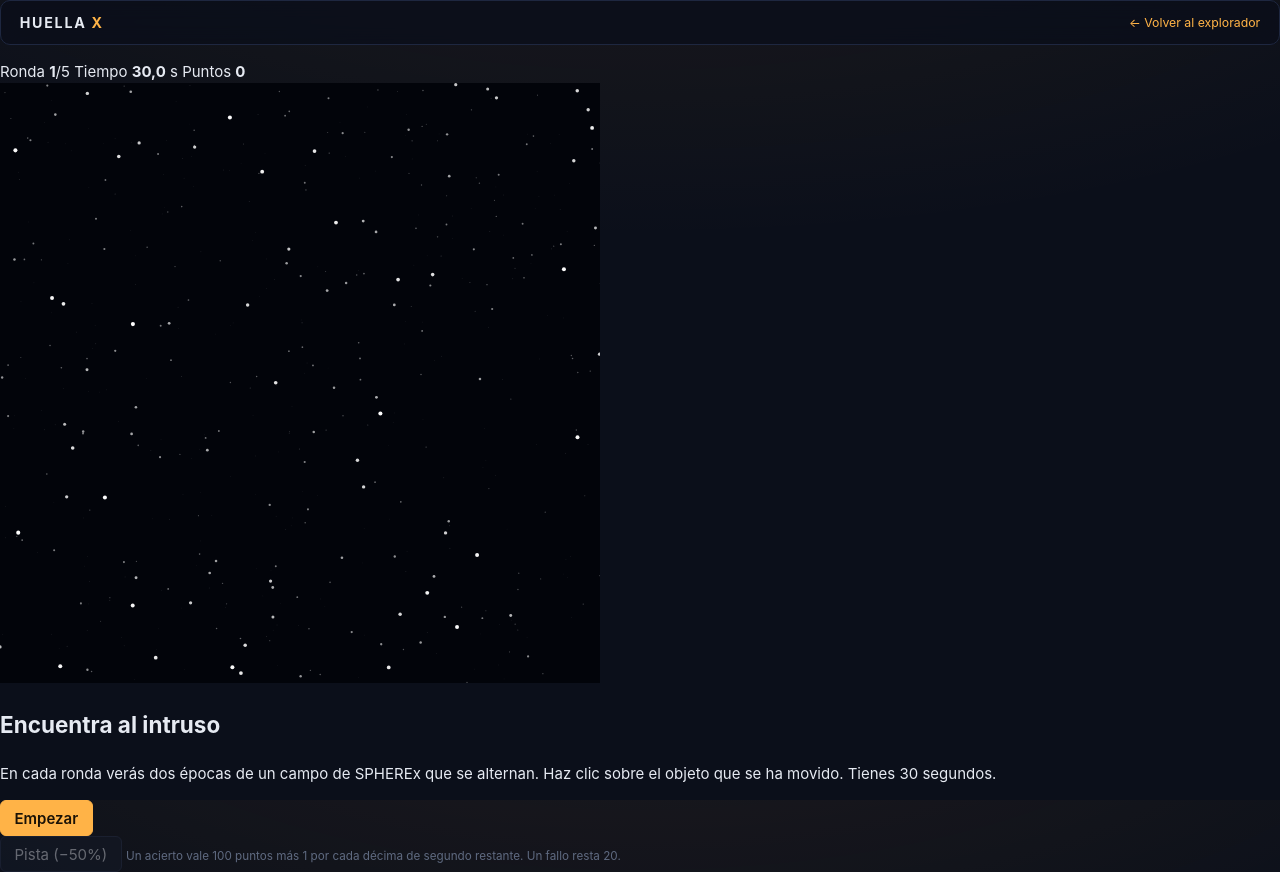
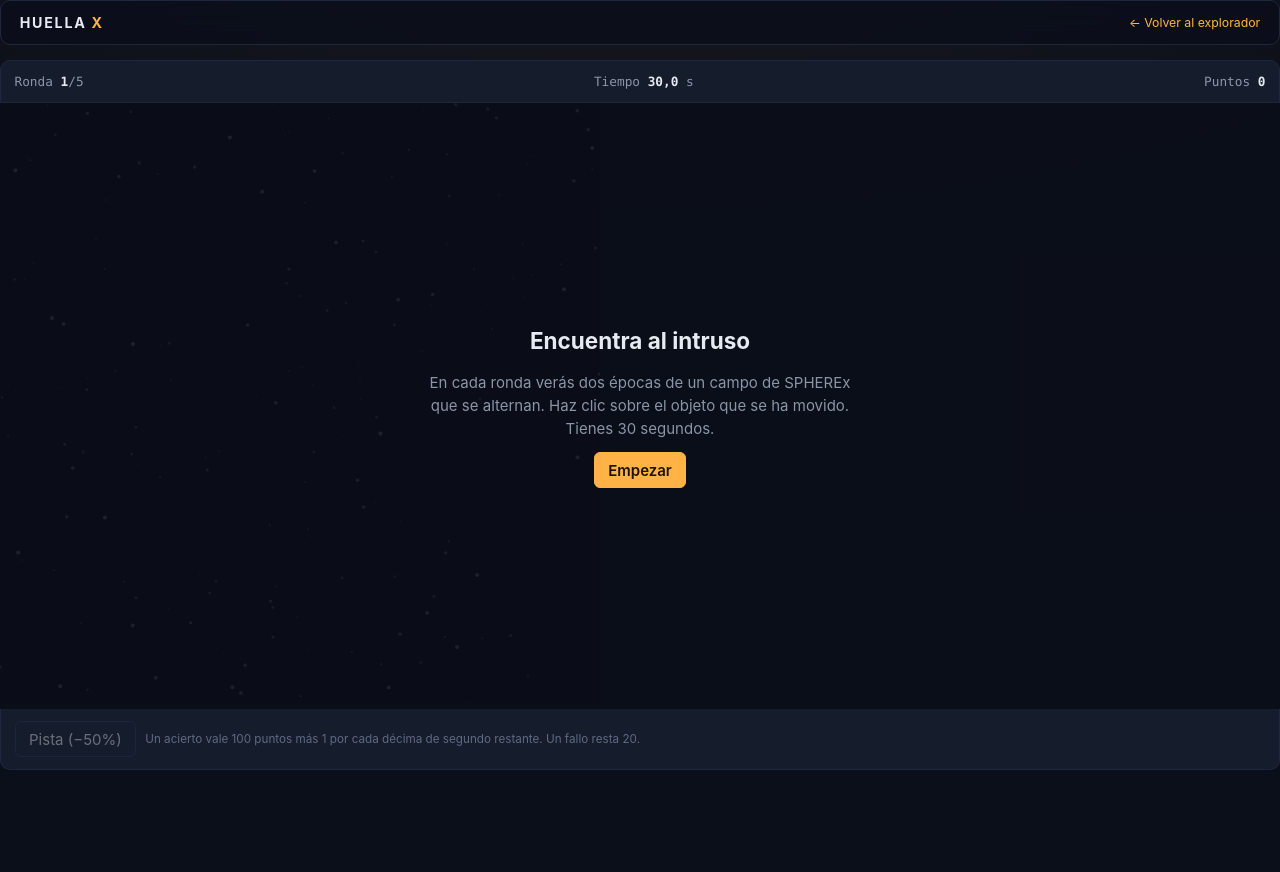
Before and after one commit to Beltranpcb/AstroNova, a plain HTML site: page modulos/m9_sitio/juego/game.html in a window 1280 px wide. After the commit the page ends 800 px from the top, so only its background shows below. Drawn offline with Linux system fonts and the light colour scheme.

Commit message:
m9: recuperar los estilos del panel del juego
Al reescribir estilo.css para el módulo se perdieron las reglas de
.overlay, .juego-barra y .juego-pie, que vivían en la hoja antigua de la
web. game.css solo tenía los colores de dentro del panel.

Efecto: el resultado de cada ronda no se superponía al lienzo, sino que
salía como texto suelto debajo, sin fondo ni centrado.

Las reglas vuelven a game.css, que es donde corresponden: la web no
necesita saber nada del juego.

```diff
--- a/modulos/m9_sitio/juego/game.css
+++ b/modulos/m9_sitio/juego/game.css
@@ -6,6 +6,53 @@
    ========================================================================== */
 
 .juego-envoltorio { position: relative; }
+
+/* El panel de ronda y el resultado se superponen al lienzo. Estas reglas estaban
+   en la hoja antigua de la web y se perdieron al reescribir estilo.css: sin
+   ellas el resultado se pintaba como texto suelto debajo del lienzo. */
+.overlay {
+  position: absolute;
+  inset: 0;
+  display: none;
+  flex-direction: column;
+  align-items: center;
+  justify-content: center;
+  gap: .8rem;
+  padding: 1.5rem;
+  text-align: center;
+  background: rgba(11, 15, 26, .92);
+  z-index: 20;
+}
+.overlay.visible { display: flex; }
+.overlay h2 { margin: 0; font-size: 1.5rem; }
+.overlay p { margin: 0; color: var(--texto_secundario); max-width: 30rem; }
+
+.juego-barra {
+  display: flex;
+  gap: 1rem;
+  align-items: center;
+  justify-content: space-between;
+  padding: .7rem .9rem;
+  background: var(--panel);
+  border: 1px solid var(--borde-suave);
+  border-radius: var(--radio) var(--radio) 0 0;
+  font-size: .85rem;
+  flex-wrap: wrap;
+}
+.juego-barra .dato { font-family: var(--mono); color: var(--texto_secundario); }
+.juego-barra .dato b { color: var(--texto); }
+
+.juego-pie {
+  padding: .8rem .9rem;
+  border: 1px solid var(--borde-suave);
+  border-top: 0;
+  border-radius: 0 0 var(--radio) var(--radio);
+  background: var(--panel);
+  display: flex;
+  gap: .6rem;
+  flex-wrap: wrap;
+  align-items: center;
+}
 
 #juego-lienzo { border-radius: 0; }
 
```
